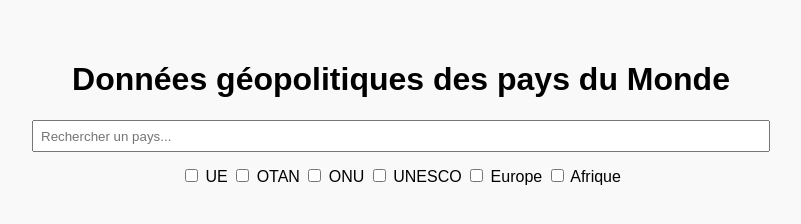
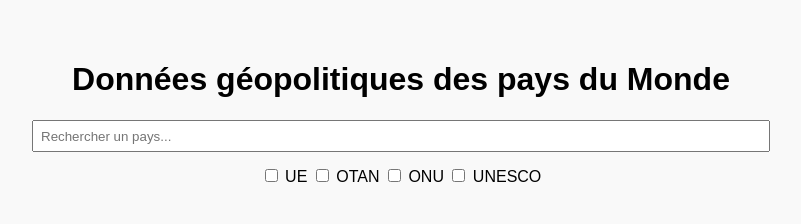
Before and after one commit to profvioletclub-source/geopolitique, a plain HTML site: page index.html in a window 1280 px wide. Shown: the whole page, without its empty margins (239-1040 px from the left). Drawn offline with Linux system fonts and the light colour scheme.

Commit message:
Update index.html

```diff
--- a/index.html
+++ b/index.html
@@ -14,8 +14,6 @@
     <label><input type="checkbox" value="OTAN"> OTAN</label>
     <label><input type="checkbox" value="ONU"> ONU</label>
     <label><input type="checkbox" value="UNESCO"> UNESCO</label>
-    <label><input type="checkbox" value="Europe"> Europe</label>
-    <label><input type="checkbox" value="Afrique"> Afrique</label>
   </div>
 
   <div id="countries"></div>
```
